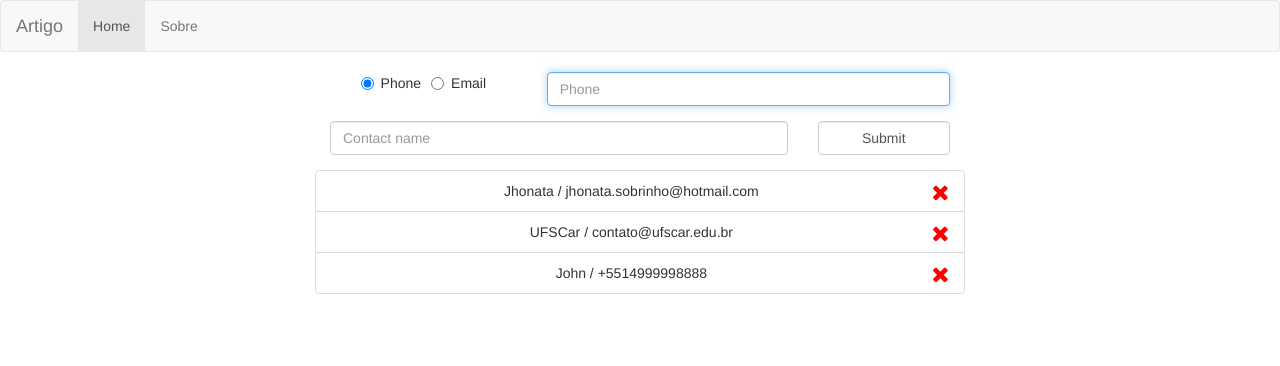
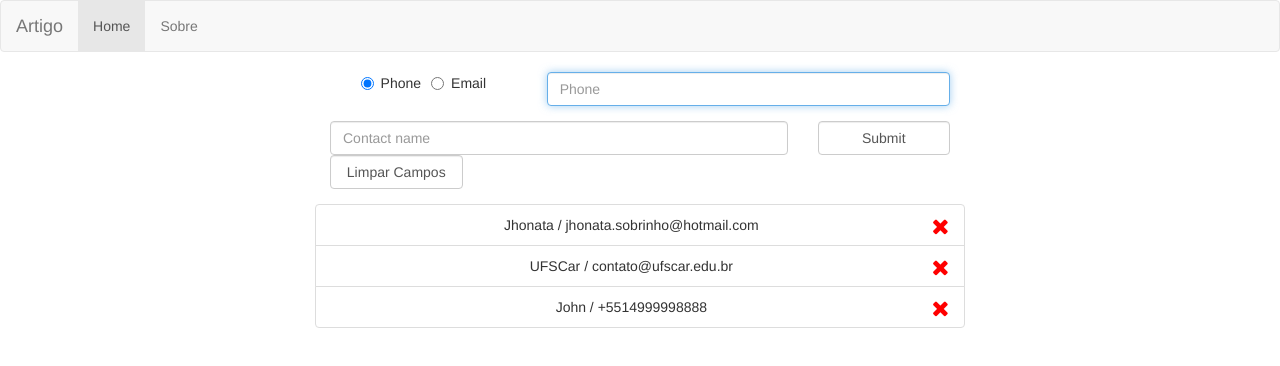
Before and after one commit to jhonatasobrinho/artigo-exemplo, a React (Create React App) app: page / in a window 1280 px wide. Shown: the top 366 px of the page. Built offline with nearby package versions, Linux system fonts and the light colour scheme.

Commit message:
atividade 1 e 2

```diff
--- a/src/App.js
+++ b/src/App.js
@@ -50,15 +50,14 @@ class App extends Component {
                 <Header />
                 <Main contatos={this.state.contatos}
                       onAdicionarContato={this.onAdicionarContato}
+                      limparCamposForm={this.limparCamposForm}
                       onRemoverContato={this.onRemoverContato}/>
             </div>
         );
     }
 
     limparCamposForm(e) {
-        e.target[e.target.optradio.value].focus();
-        e.target[e.target.optradio.value].value = '';
-        e.target.nome.value = '';
+        document.getElementById('form').reset()
     }
 }
 
--- a/src/components/contato/formulario/FormularioContato.js
+++ b/src/components/contato/formulario/FormularioContato.js
@@ -1,8 +1,8 @@
 import React from 'react';
 
-const FormularioContato = ({onAdicionarContato, onSelectOption, isPhoneSelected}) => {
+const FormularioContato = ({onAdicionarContato, onSelectOption, isPhoneSelected, limparCamposForm}) => {
     return (
-        <form onSubmit={onAdicionarContato}>
+        <form onSubmit={onAdicionarContato} id="form">
             <div className="form-group">
                 <div className="row">
                     <div className="col-md-4 col-sm-4">
@@ -48,6 +48,12 @@ const FormularioContato = ({onAdicionarContato, onSelectOption, isPhoneSelected}
                                value="Submit"
                                type="submit"/>
                     </div>
+                    <div className="col-md-3 col-sm-2">
+                        <input className="form-control"
+                               value="Limpar Campos"
+                               onClick={limparCamposForm}
+                               type="button"/>
+                    </div>
                 </div>
             </div>
         </form>
--- a/src/components/contato/lista/RegistroContato.js
+++ b/src/components/contato/lista/RegistroContato.js
@@ -5,7 +5,7 @@ import 'moment/locale/pt-br';
 
 const InsertDate = ({insertDate}) => {
     moment.locale('pt-BR');
-    const date = moment(insertDate).add(1, 'h').format('L LTS');
+    const date = moment(insertDate).format('L LTS');
 
     return (
         <span> - <i>Inserido em {date}</i></span>
--- a/src/components/main/Main.js
+++ b/src/components/main/Main.js
@@ -24,12 +24,13 @@ class Main extends Component {
     }
 
     render() {
-        const {contatos, onAdicionarContato, onRemoverContato} = this.props;
+        const {contatos, onAdicionarContato, onRemoverContato, limparCamposForm} = this.props;
 
         return (
             <div className="container container-fluid" style={{maxWidth: '650px'}}>
                 <FormularioContato onAdicionarContato={onAdicionarContato}
                                    onSelectOption={this.onSelectOption}
+                                   limparCamposForm={limparCamposForm}
                                    isPhoneSelected={this.isPhoneSelected}/>
                 <ListaContatos contatos={contatos} onRemoverContato={onRemoverContato}/>
             </div>
```
